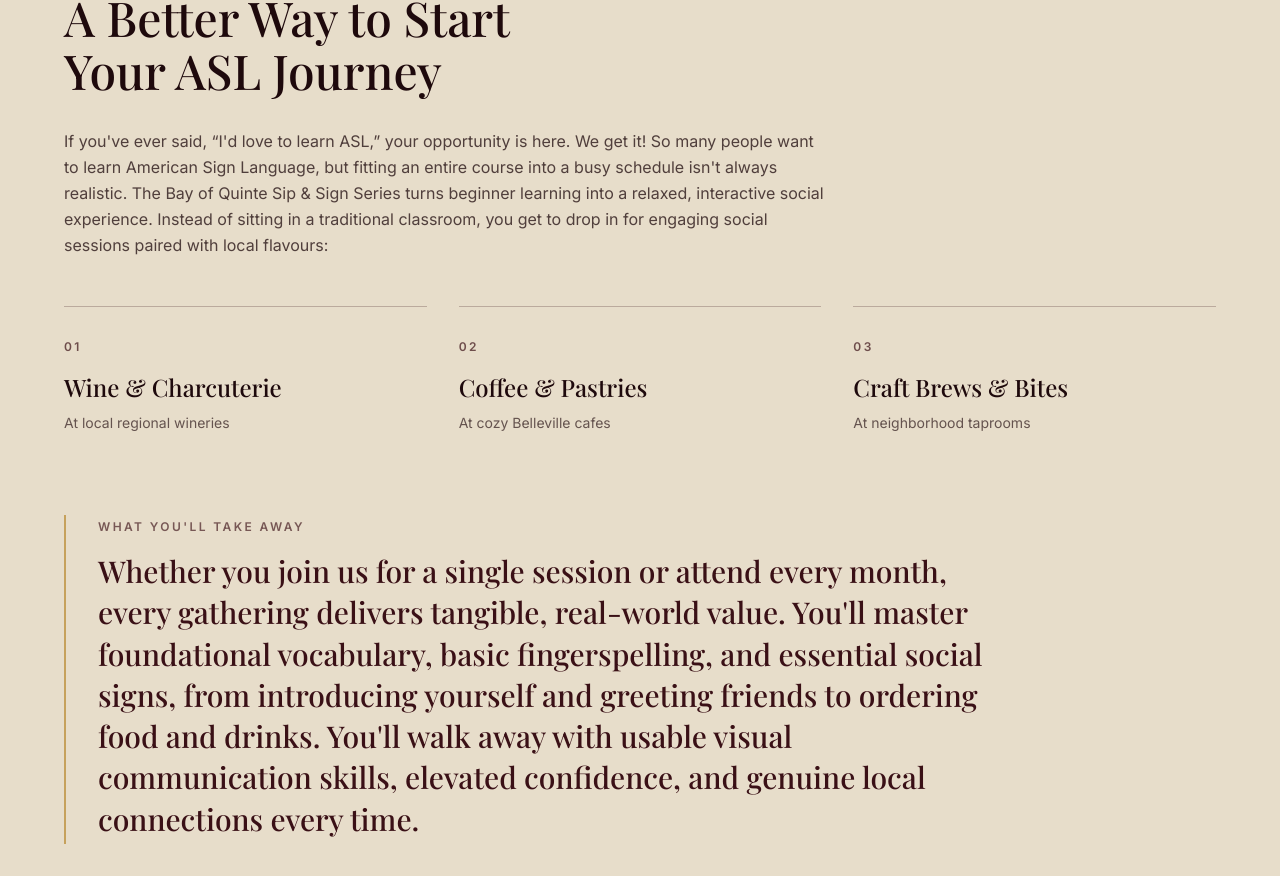
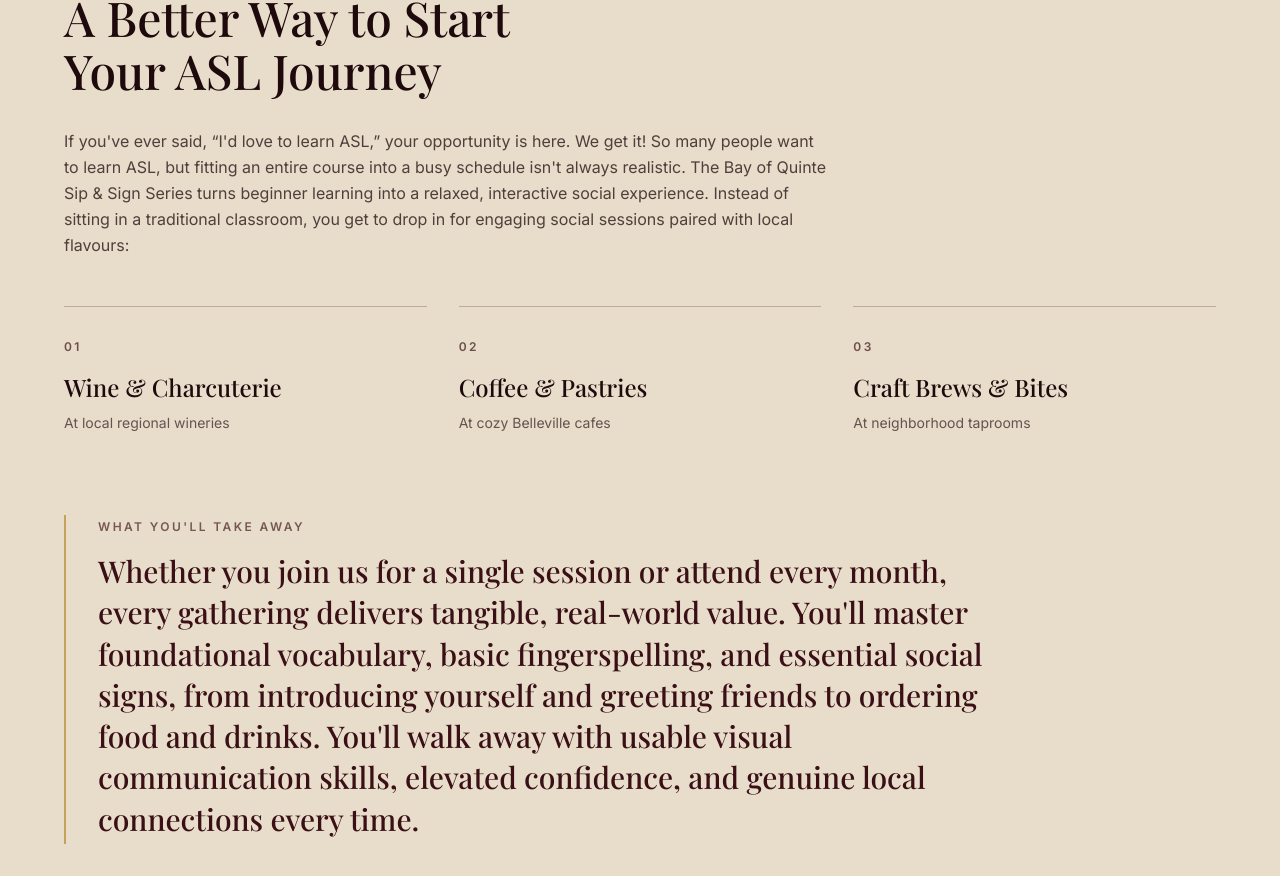
Before and after one commit to SignBridgeEvents/sipandsign, a Next.js app: page / in a window 1280 px wide. Shown: the part 818-1694 px from the top of the page. Built offline with nearby package versions, Linux system fonts and the light colour scheme; a web font is replaced by a local one.

Commit message:
Update about-section.tsx

```diff
--- a/components/about-section.tsx
+++ b/components/about-section.tsx
@@ -30,7 +30,7 @@ export function AboutSection() {
 
         <p className="mt-8 max-w-3xl font-sans text-base leading-relaxed text-wine-deep/75">
           If you&apos;ve ever said, “I&apos;d love to learn ASL,” your opportunity is here. We get it! So many people want to
-          learn American Sign Language, but fitting an entire course into a busy schedule isn&apos;t always realistic. The Bay
+          learn ASL, but fitting an entire course into a busy schedule isn&apos;t always realistic. The Bay
           of Quinte Sip &amp; Sign Series turns beginner learning into a relaxed, interactive social experience. Instead of
           sitting in a traditional classroom, you get to drop in for engaging social sessions paired with local flavours:
         </p>
```
